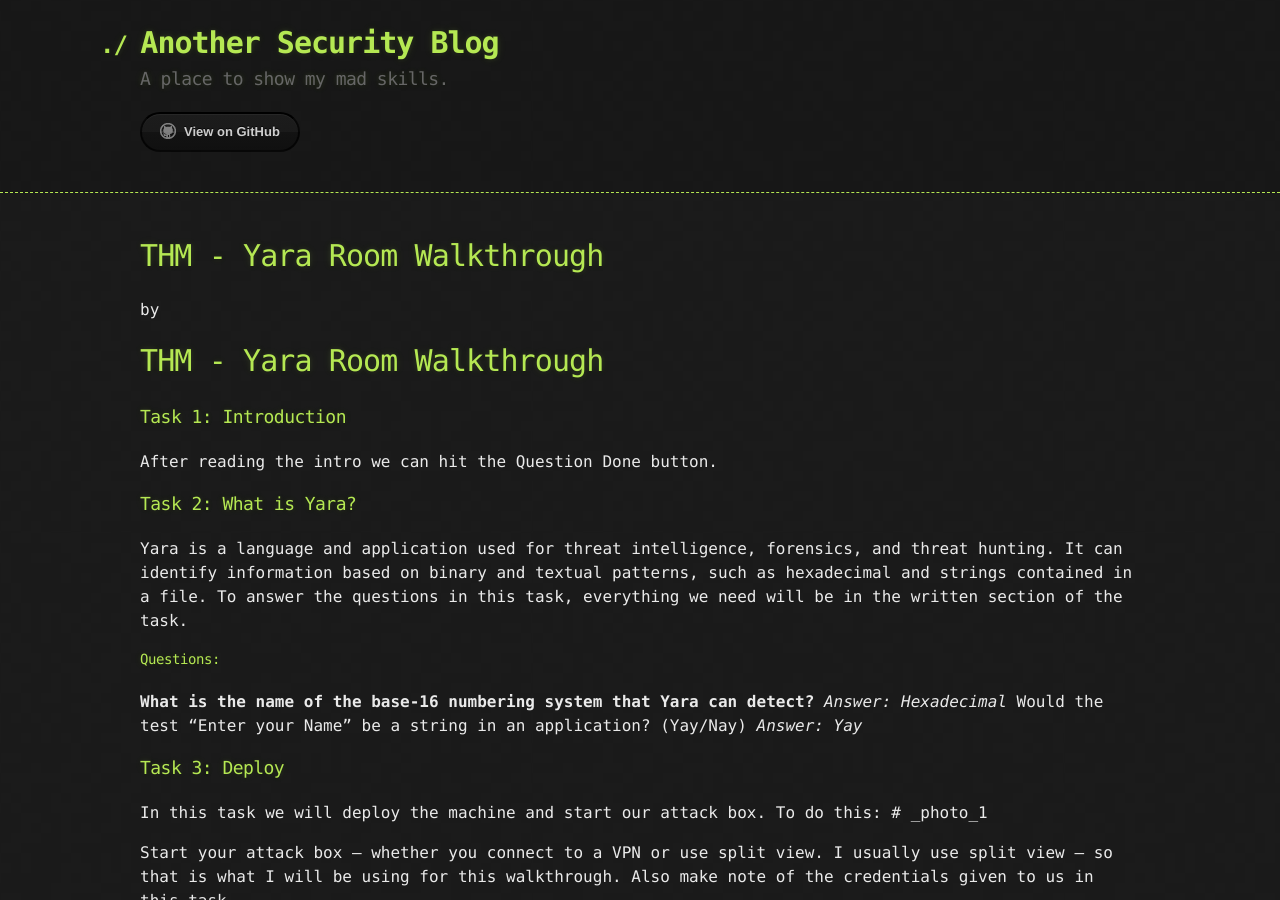
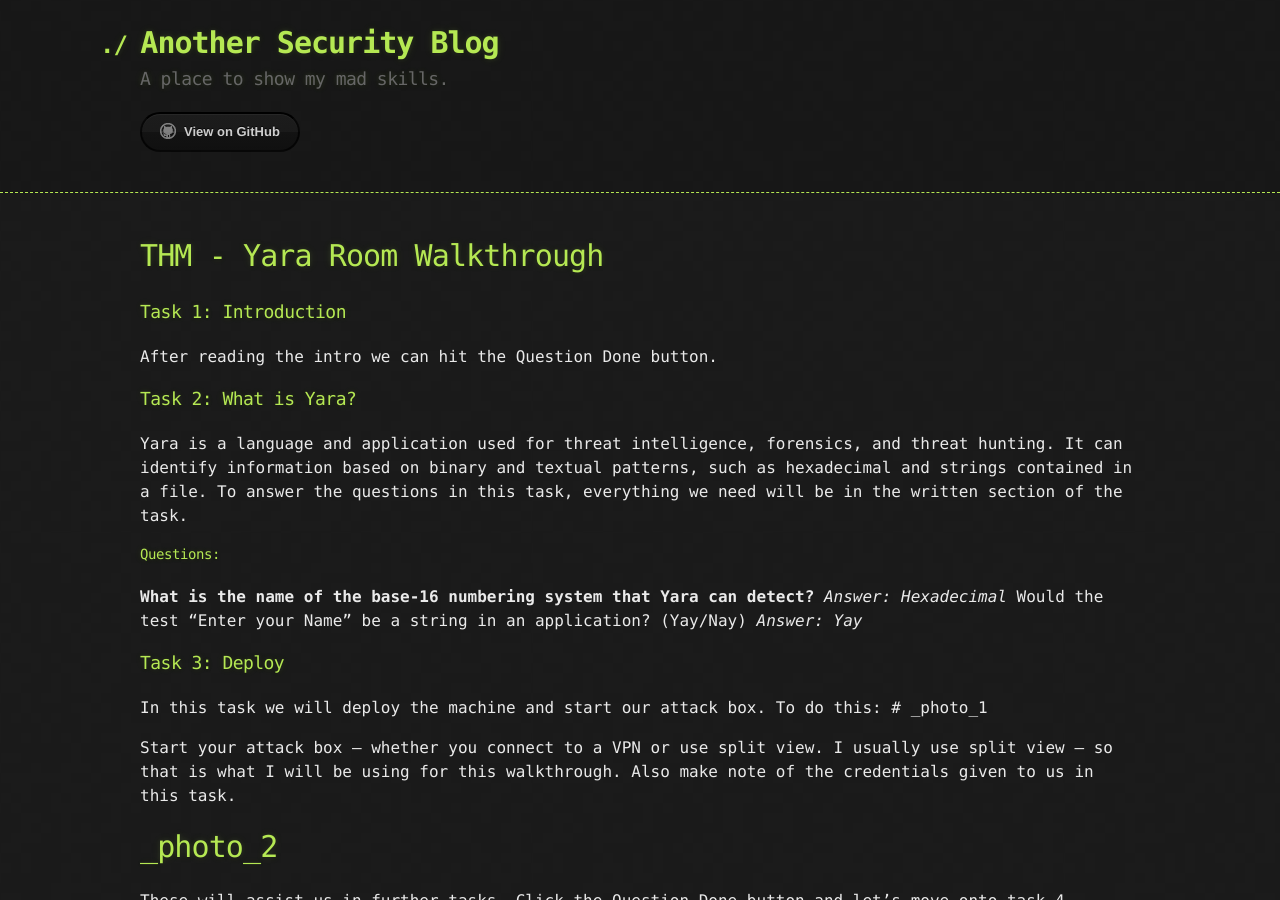
Before and after one commit to CyberCasquatch/cybercasquatch.github.io, a Jekyll site: the page built from Walkthroughs/THMwalkthroughs/YaraWalkthrough.md, in a window 1280 px wide and 900 px high. Built offline with Jekyll 4.4.1, drawn with Linux system fonts in a browser that asks for light colours; our own code applies the rules of GitHub Pages for plain Markdown files; some of the changed lines change nothing that is shown.

Commit message:
Update and rename THMwalkthrough/YaraWalkthrough.md to Walkthroughs/THMwalkthroughs/YaraWalkthrough.md

```diff
--- a/THMwalkthrough/YaraWalkthrough.md
+++ b/Walkthroughs/THMwalkthroughs/YaraWalkthrough.md
@@ -1,5 +1,10 @@
 ---
-layout: post
+layout: default
+title:  "Yara Romm Walkthrough (THM)"
+date:   2024-09-03
+author: C. Casquatch
+comments: false
+categories: cyber security
 ---
 
 # THM - Yara Room Walkthrough
```
